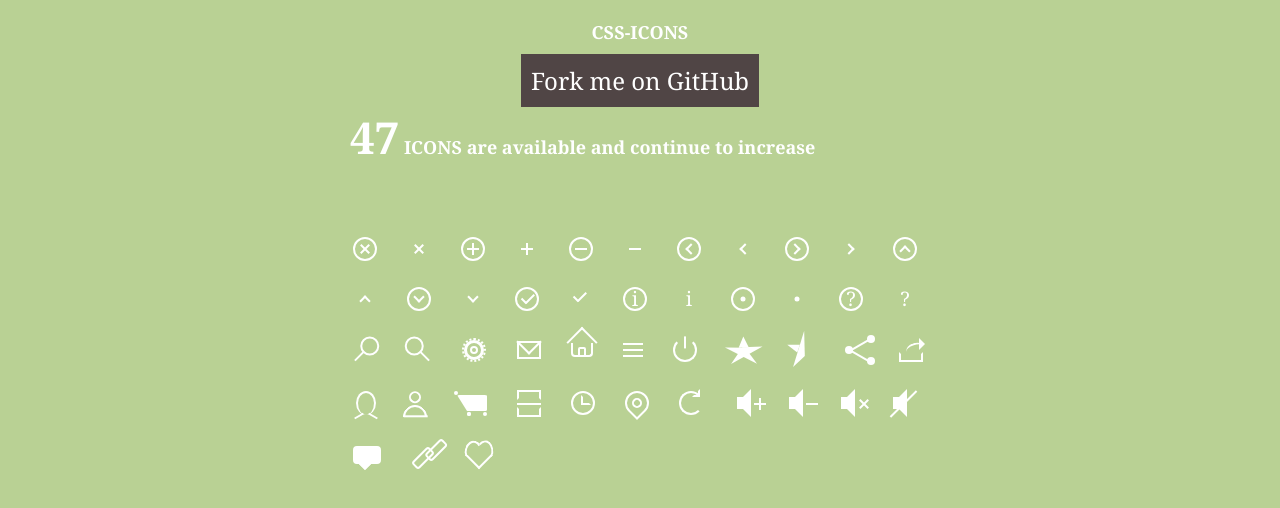
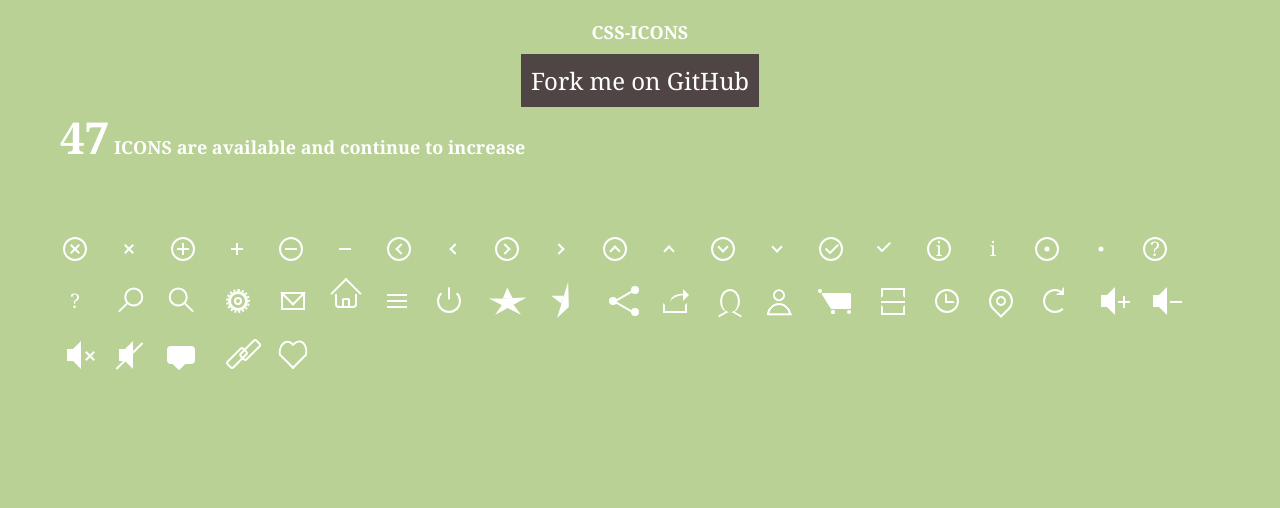
Before and after one commit to kliuj/css-icons, a plain HTML site: page index.html in a window 1280 px wide. Drawn offline with Linux system fonts and the light colour scheme.

Commit message:
展示样式

```diff
--- a/index.css
+++ b/index.css
@@ -13,7 +13,7 @@ body{
   height: auto;
   position: relative;
   margin: 0 auto;
-  width: 600px;
+  min-width: 600px;
   padding: 0 50px 50px 50px
 }
 .icon_demo{
--- a/index.html
+++ b/index.html
@@ -16,7 +16,7 @@
   </div>
   <div class="content">
     <p class="all"><span id="total"></span> ICONS are available and continue to increase</p>
-    <div style="height:47px">
+    <div style="min-height: 47px;line-height: 47px;">
       <p class="all" id="choose">Your choice is <span id="chooseName"></span> </p>
     </div>
     <label class="icon_demo">
```
